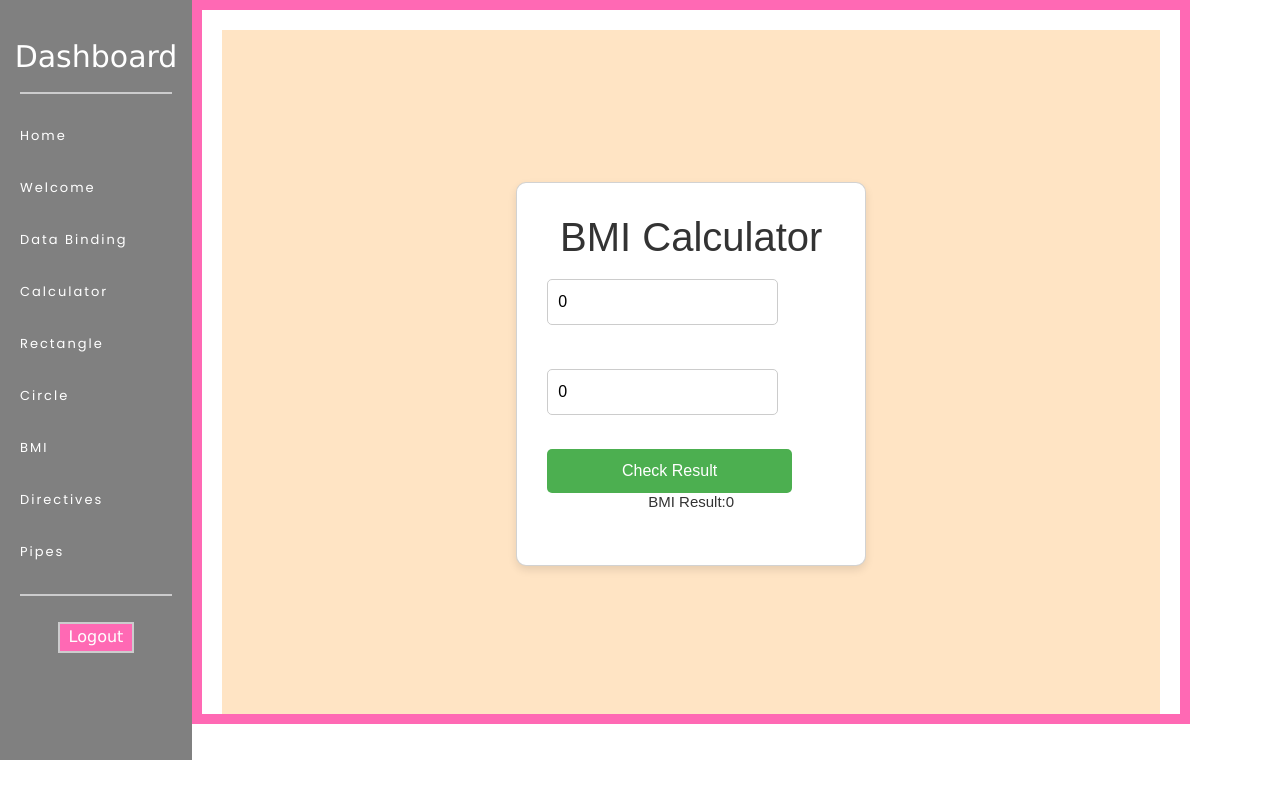
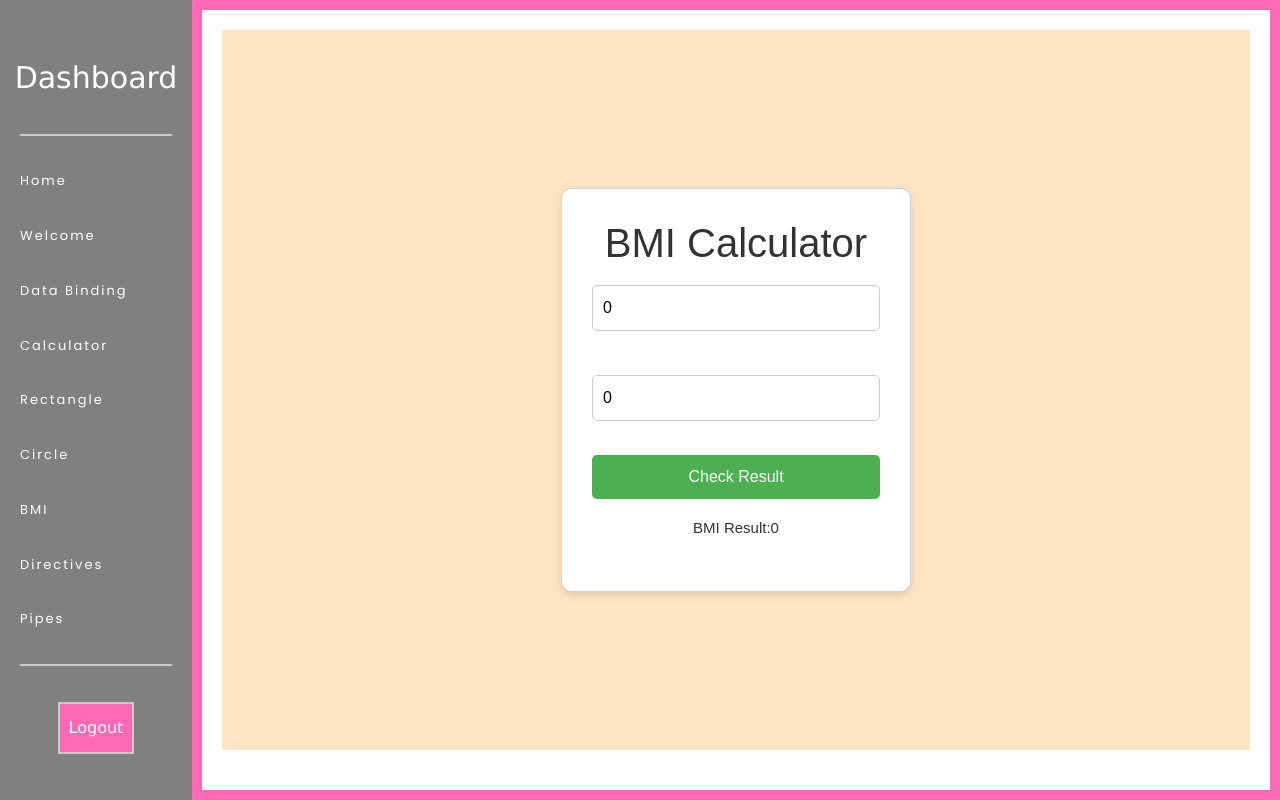
Before and after one commit to VishalGowda26/My-Angular, an Angular app: page /dashboard/bmi in a window 1280 px wide. Built offline with nearby package versions, Linux system fonts and the light colour scheme.

Commit message:
some style changes in components

```diff
--- a/src/app/bmi/bmi.component.css
+++ b/src/app/bmi/bmi.component.css
@@ -4,7 +4,7 @@ section {
     display: flex;
     justify-content: center;
     align-items: center;
-    height: 86vh;
+    height: 90vh;
     margin: 0;
   }
 
@@ -31,7 +31,7 @@ section {
 
   /* Input styling */
   input {
-    width: 80%;
+    width: 100%;
     padding: 10px;
     margin: 10px 0;
     border: 1px solid #ccc;
@@ -41,7 +41,7 @@ section {
 
   /* Button styling */
   button {
-    width: 85%;
+    width: 100%;
     padding: 10px;
     background-color: #4CAF50;
     color: white;
@@ -58,5 +58,6 @@ section {
 
   /* Result heading styling */
   h2 {
+    padding-top: 20px;
     font-size: 15px;
   }
--- a/src/app/calculator/calculator.component.css
+++ b/src/app/calculator/calculator.component.css
@@ -5,7 +5,7 @@ section {
   display: flex;
   justify-content: center;
   align-items: center;
-  height: 86vh;
+  height: 90vh;
   margin: 0;
 }
 
@@ -15,7 +15,7 @@ section {
   padding: 30px;
   border-radius: 15px;
   box-shadow: 0 4px 10px rgba(0, 0, 0, 0.1);
-  width: 350px;
+  width: 450px;
   text-align: center;
   transition: box-shadow 0.3s ease;
 }
@@ -23,14 +23,14 @@ section {
 /* Hover effect for the card */
 .card:hover {
   box-shadow: 0 8px 16px rgba(0, 0, 0, 0.2);
-  width: 353px;
+  width: 453px;
 }
 
 /* Input styling */
 input {
-  width: 80%;
+  width: 100%;
   padding: 12px;
-  margin: 10px 0;
+  margin: 4px 0;
   border: 1px solid #ccc;
   border-radius: 8px;
   font-size: 16px;
@@ -50,6 +50,7 @@ input:focus {
   gap: 10px;
   height: 50px;
   padding-top: 20px;
+  padding-bottom: 60px;
   text-align: center;
 }
 button {
@@ -58,7 +59,6 @@ button {
   background-color: #4caf50;
   color: white;
   border: none;
-  gap: 10px;
   border-radius: 8px;
   font-size: 16px;
   cursor: pointer;
--- a/src/app/calculator/calculator.component.html
+++ b/src/app/calculator/calculator.component.html
@@ -11,7 +11,7 @@
       <button [disabled]="!num1 || !num2" (click)="mul()">Multiply</button>
       <button [disabled]="!num1 || !num2" (click)="div()">Division</button>
     </div>
-    <h2>Result is : {{ result }}</h2>
+    <h4>Result is : {{ result }}</h4>
 
   </div>
 </section>
--- a/src/app/circle/circle.component.css
+++ b/src/app/circle/circle.component.css
@@ -5,7 +5,7 @@
         display: flex;
         justify-content: center;
         align-items: center;
-        height: 86vh;
+        height: 90vh;
         margin: 0;
       }
 
@@ -29,7 +29,7 @@
 
       /* Input styling */
       input {
-        width: 80%;
+        width: 100%;
         padding: 12px;
         margin: 10px 0;
         border: 1px solid #ccc;
@@ -45,7 +45,7 @@
 
       /* Button styling */
       button {
-        width: 85%;
+        width: 100%;
         padding: 12px;
         background-color: #4CAF50;
         color: white;
--- a/src/app/dashboard/dashboard.component.css
+++ b/src/app/dashboard/dashboard.component.css
@@ -7,13 +7,13 @@
 
 .left{
     width: 15%;
-    height: 95%;
+    height:100%;
     background-color: grey;
     padding: 20px;
     color: rgb(255, 255, 255);
 }
 .left_top{
-  height: 10%;
+  height: 15%;
   align-items: center;
   justify-content: center;
   display: flex;
@@ -32,7 +32,7 @@
   font-family: "Poppins";
 }
 .left_bottom{
-  height: 10%;
+  height: 15%;
   align-items: center;
   justify-content: center;
   display: flex;
@@ -46,8 +46,8 @@ button{
   border: 2px solid rgb(204,204,205);
 }
 .right{
-    width: 78%;
-    height: 90.5%;
+    width: 85%;
+    height: 100%;
     border:10px solid hotpink;
     padding: 20px;
     overflow: auto;
--- a/src/app/rectangle/rectangle.component.css
+++ b/src/app/rectangle/rectangle.component.css
@@ -5,7 +5,7 @@ section {
     display: flex;
     justify-content: center;
     align-items: center;
-    height: 86vh;
+    height: 90vh;
     margin: 0;
   }
 
@@ -15,7 +15,7 @@ section {
     padding: 30px;
     border-radius: 15px;
     box-shadow: 0 4px 10px rgba(0, 0, 0, 0.1);
-    width: 350px;
+    width: 450px;
     text-align: center;
     transition: box-shadow 0.3s ease;
   }
@@ -23,15 +23,15 @@ section {
   /* Hover effect for the card */
   .card:hover {
     box-shadow: 0 8px 16px rgba(0, 0, 0, 0.2);
-    width: 353px;
+    width: 453px;
 
   }
 
   /* Input styling */
   input {
-    width: 80%;
+    width: 100%;
     padding: 12px;
-    margin: 10px 0;
+    margin: 5px 0;
     border: 1px solid #ccc;
     border-radius: 8px;
     font-size: 16px;
@@ -45,7 +45,7 @@ section {
 
   /* Button styling */
   button {
-    width: 85%;
+    width: 100%;
     padding: 12px;
     background-color: #4CAF50;
     color: white;
```
